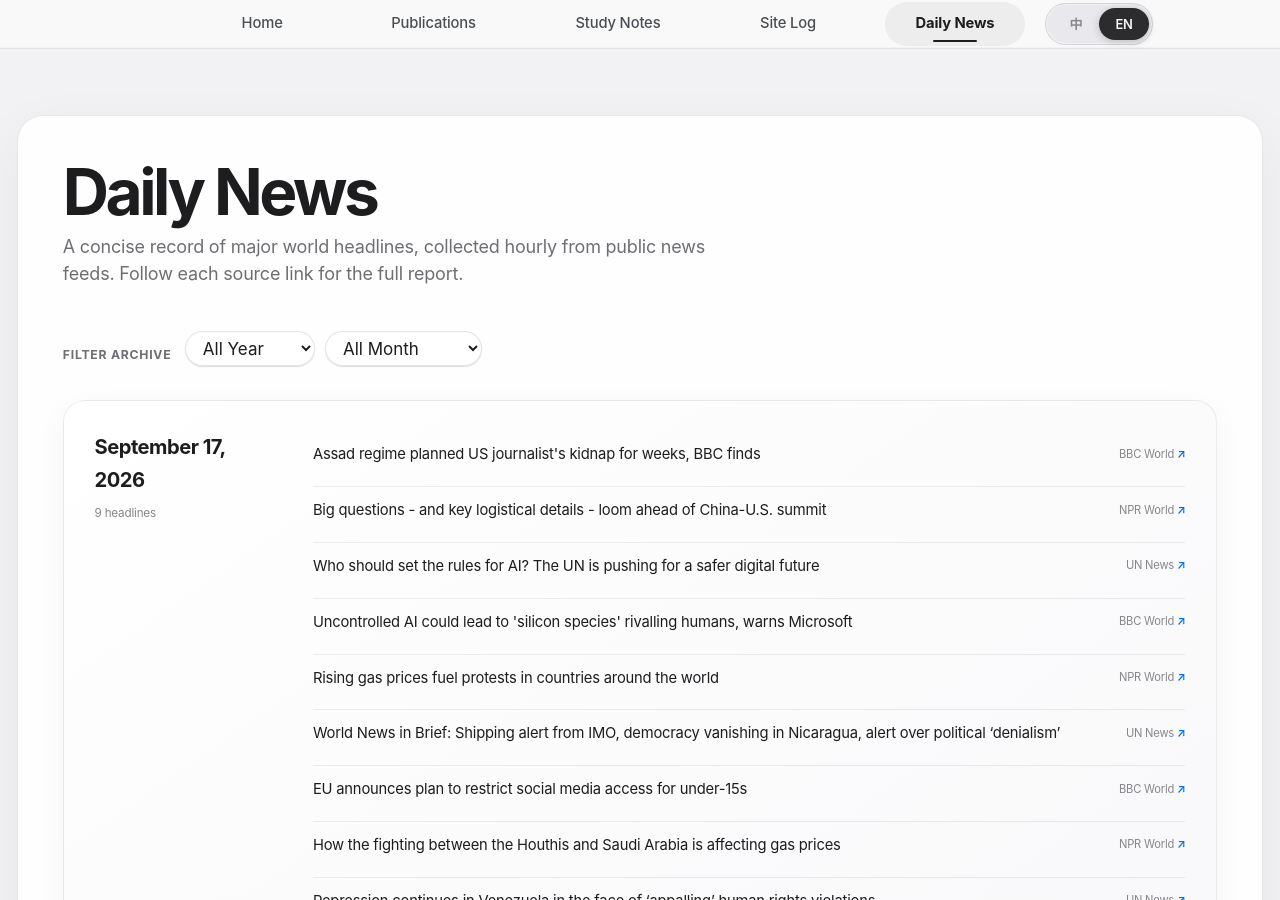
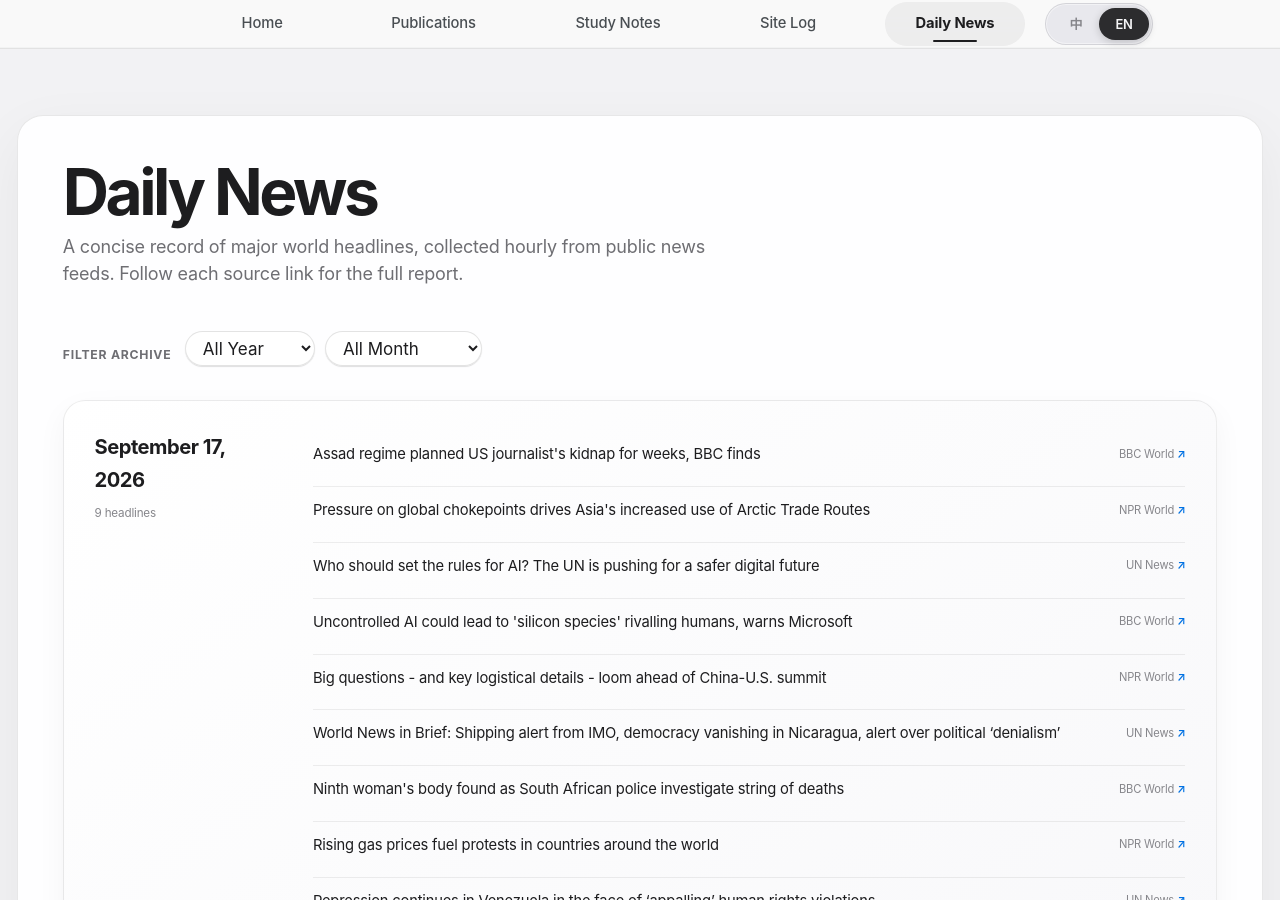
Before and after one commit to HaoxiangLuo/HaoxiangLuo.github.io, a Jekyll site: the page built from _pages/daily-news.html, in a window 1280 px wide and 900 px high. Built offline with Jekyll 4.4.1, drawn with Linux system fonts in a browser that asks for light colours; a style sheet for code colours, icons or effects is not loaded.

Commit message:
Update daily news 2026-09-17

```diff
--- a/_data/daily_news.json
+++ b/_data/daily_news.json
@@ -1,5 +1,5 @@
 {
-  "updated_at": "2026-09-17T17:25:49+08:00",
+  "updated_at": "2026-09-17T18:25:34+08:00",
   "days": [
     {
       "date": "2026-09-17",
@@ -10,9 +10,9 @@
           "url": "https://www.bbc.co.uk/news/articles/cv0lrxw6ygl2o?at_medium=RSS&at_campaign=rss"
         },
         {
-          "title": "Big questions - and key logistical details - loom ahead of China-U.S. summit",
+          "title": "Pressure on global chokepoints drives Asia's increased use of Arctic Trade Routes",
           "source": "NPR World",
-          "url": "https://www.npr.org/2026/09/17/nx-s1-5971293/trump-xi-summit-china"
+          "url": "https://www.npr.org/2026/09/17/g-s1-143712/pressure-on-global-chokepoints-drives-asias-increased-use-of-arctic-trade-routes"
         },
         {
           "title": "Who should set the rules for AI? The UN is pushing for a safer digital future",
@@ -25,9 +25,9 @@
           "url": "https://www.bbc.co.uk/news/articles/c6n07ypqz8kzo?at_medium=RSS&at_campaign=rss"
         },
         {
-          "title": "Rising gas prices fuel protests in countries around the world",
+          "title": "Big questions - and key logistical details - loom ahead of China-U.S. summit",
           "source": "NPR World",
-          "url": "https://www.npr.org/2026/09/17/nx-s1-5971275/rising-gas-prices-fuel-protests-in-countries-around-the-world"
+          "url": "https://www.npr.org/2026/09/17/nx-s1-5971293/trump-xi-summit-china"
         },
         {
           "title": "World News in Brief: Shipping alert from IMO, democracy vanishing in Nicaragua, alert over political ‘denialism’",
@@ -35,14 +35,14 @@
           "url": "https://news.un.org/feed/view/en/story/2026/09/1168352"
         },
         {
-          "title": "EU announces plan to restrict social media access for under-15s",
+          "title": "Ninth woman's body found as South African police investigate string of deaths",
           "source": "BBC World",
-          "url": "https://www.bbc.co.uk/news/articles/c3j4jz8vpz1xo?at_medium=RSS&at_campaign=rss"
+          "url": "https://www.bbc.co.uk/news/articles/cqx2zgk8k8xvo?at_medium=RSS&at_campaign=rss"
         },
         {
-          "title": "How the fighting between the Houthis and Saudi Arabia is affecting gas prices",
+          "title": "Rising gas prices fuel protests in countries around the world",
           "source": "NPR World",
-          "url": "https://www.npr.org/2026/09/17/nx-s1-5971210/how-the-fighting-between-the-houthis-and-saudi-arabia-is-affecting-gas-prices"
+          "url": "https://www.npr.org/2026/09/17/nx-s1-5971275/rising-gas-prices-fuel-protests-in-countries-around-the-world"
         },
         {
           "title": "Repression continues in Venezuela in the face of ‘appalling’ human rights violations",
```
